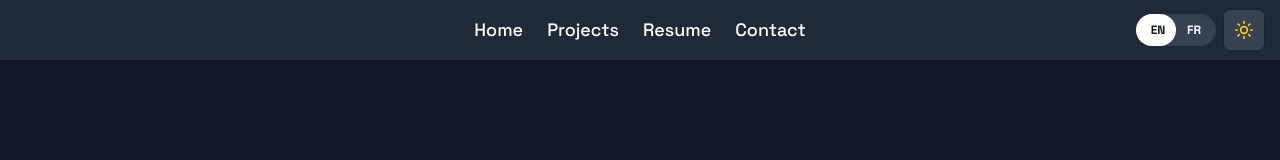
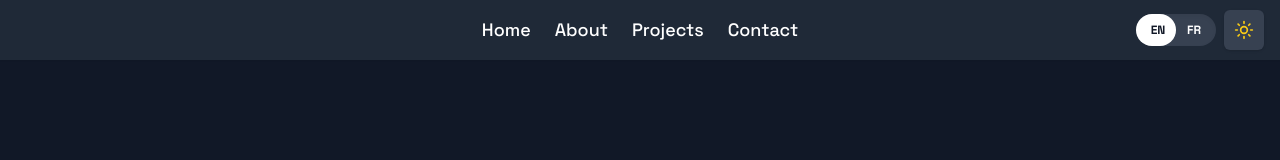
Before and after one commit to Ilyas-Ait-Ali/portfolio-website, a React (Vite) app: page / in a window 1280 px wide. Shown: the top 160 px of the page. Built offline with nearby package versions, Linux system fonts and the light colour scheme.

Commit message:
refactor(navbar): replace Resume tab with About and move it to second position

```diff
--- a/src/components/Navbar.jsx
+++ b/src/components/Navbar.jsx
@@ -13,8 +13,8 @@ export default function Navbar() {
     <nav className="bg-gray-100 text-gray-900 dark:bg-gray-800 dark:text-white shadow-sm px-6 py-4 fixed w-full top-0 z-10 flex justify-center items-center transition-colors duration-300">
       <ul className="flex gap-6 text-lg font-medium">
         <li><Link to="/" className="hover:text-blue-700 dark:hover:text-blue-400">{t.home}</Link></li>
+            <Link to="/about" className="hover:text-blue-700 dark:hover:text-blue-400">{t.about}</Link>
         <li><Link to="/projects" className="hover:text-blue-700 dark:hover:text-blue-400">{t.projects}</Link></li>
-        <li><Link to="/resume" className="hover:text-blue-700 dark:hover:text-blue-400">{t.resume}</Link></li>
         <li><Link to="/contact" className="hover:text-blue-700 dark:hover:text-blue-400">{t.contact}</Link></li>
       </ul>
 
--- a/src/i18n/navbar.js
+++ b/src/i18n/navbar.js
@@ -1,14 +1,16 @@
-export const navbar = {
+const navbar = {
   en: {
     home: "Home",
+    about: "About",
     projects: "Projects",
-    resume: "Resume",
     contact: "Contact",
   },
   fr: {
     home: "Accueil",
+    about: "À propos",
     projects: "Projets",
-    resume: "CV",
     contact: "Contact",
   },
 };
+
+export { navbar };
```
